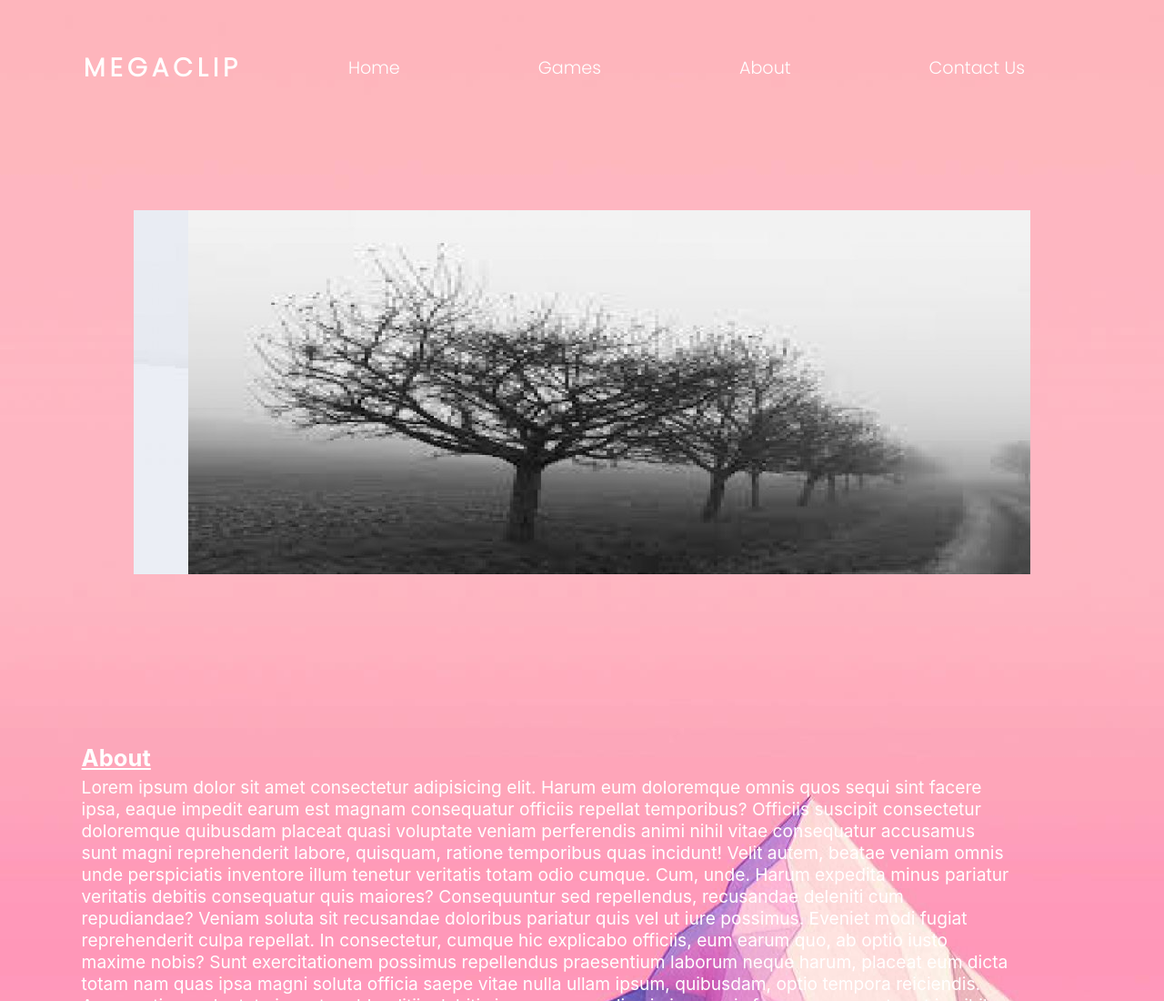
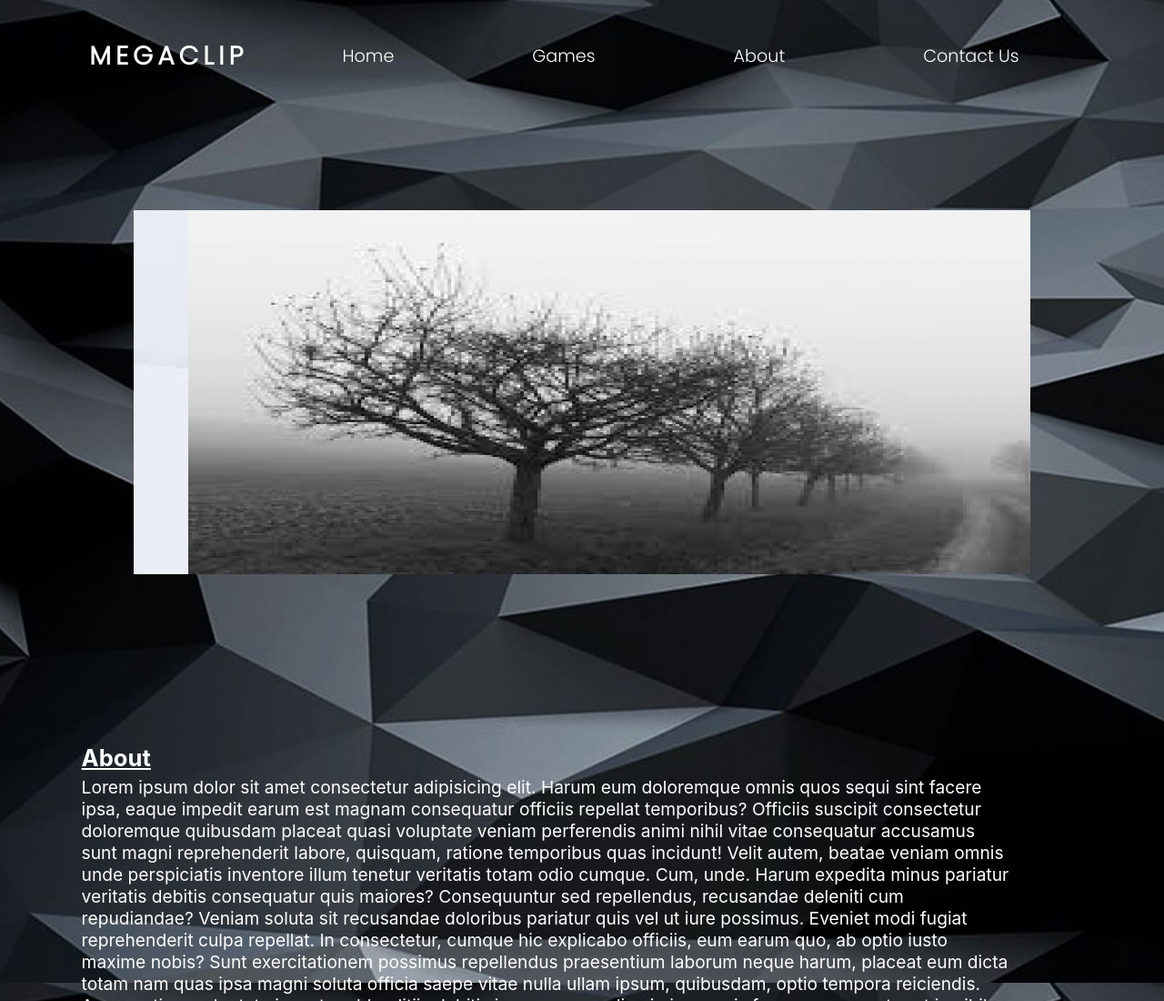
Before and after one commit to Suparv/Game, a plain HTML site: page index.html in a window 1280 px wide. Shown: the top 1100 px of the page at 91% size. Drawn offline with Linux system fonts and the light colour scheme.

Commit message:
Add files via upload

```diff
--- a/final.css
+++ b/final.css
@@ -9,20 +9,22 @@ html {
 }
 
 body {
-    background-image: url(pink1.jpg);
+    background-image: url(black100.jpg);
     color: white;
 }
 
 nav {
     /* margin: 40px; */
-    margin: 3vw auto;
-    /* border: green solid 2px; */
+    margin: 1vw auto;
+    /* border: white double 2px; */
     display: flex;
     justify-content: space-around;
     align-items: center;
     min-height: 8vh;
     font-family: 'Poppins', sans-serif;
     width: 90vw;
+    padding: 1vw;
+    border-radius: 10px;
 }
 
 li a {
@@ -58,15 +60,17 @@ li a {
     color: white;
     transition: ease-out;
     /* transition-duration: 0.7s; */
-    padding: 0.5vw;
-    transition: 0.3s;
+    padding: 0.8vw;
+    transition-duration: 0.7s;
     /* background-color: black; */
+    border-radius: none;
 }
 
 .logo:hover {
     /* border: black 2px solid; */
     cursor: pointer;
-    box-shadow: 0 5px 16px 0 white;
+    box-shadow: 0 0 16px 0 white inset;
+    box-shadow: 0 0 16px 0 white of;
 }
 
 .nav-links a:hover {
@@ -75,7 +79,7 @@ li a {
     /* text-decoration: underline; */
     /* border: black 1px solid; */
     /* box-shadow: 0 5px 16px 0 rgba(0, 0, 0, 0.5); */
-    box-shadow: 0 5px 16px 0 white;
+    box-shadow: 0 0 16px 0 white inset;
 }
 
 .nav-links li {
@@ -226,7 +230,7 @@ p {
 
 .subMe:hover {
     cursor: pointer;
-    box-shadow: 0 8px 16px 0 rgba(0, 0, 0, 0.5);
+    box-shadow: 0 2px 8px 0 white;
 }
 
 .subMe {
@@ -238,6 +242,6 @@ p {
     border-radius: 10px;
     border: none;
     /* box-shadow: black 3px 3px; */
-    transition: 0.3s;
+    transition: 0.5s;
     font-family: -apple-system, BlinkMacSystemFont, 'Segoe UI', Roboto, Oxygen, Ubuntu, Cantarell, 'Open Sans', 'Helvetica Neue', sans-serif;
 }
```
Also changed, not shown: black100.jpg (added).
